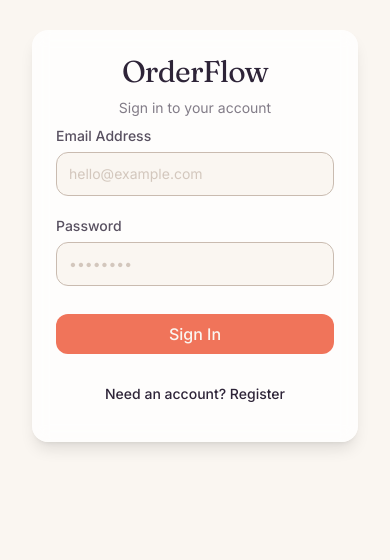
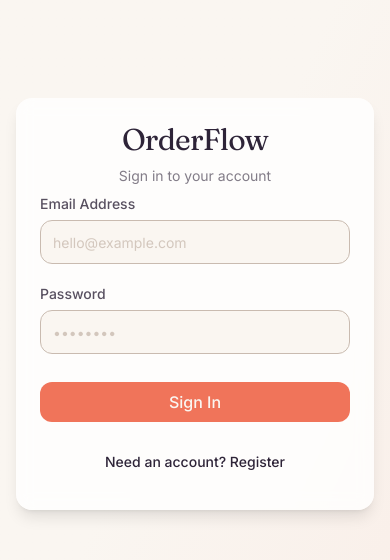
Before and after one commit to Samruddhi-7/orderflow, a Next.js app in the folder web/: page / in a window 390 px wide. Shown: the part 118-678 px from the top of the page. Built offline with nearby package versions, Linux system fonts and the light colour scheme.

Commit message:
feat(ui): complete Phase F - responsive polish and motion

```diff
--- a/web/package.json
+++ b/web/package.json
@@ -10,6 +10,7 @@
   },
   "dependencies": {
     "clsx": "^2.1.1",
+    "framer-motion": "^12.42.2",
     "lucide-react": "^1.23.0",
     "next": "16.2.9",
     "react": "19.2.4",
--- a/web/src/app/layout.tsx
+++ b/web/src/app/layout.tsx
@@ -42,7 +42,7 @@ export default function RootLayout({
       <body className="min-h-full flex flex-col bg-bg text-ink font-sans">
         <AuthProvider>
           <CartProvider>
-            <main className="flex-1 max-w-7xl mx-auto w-full p-4 sm:p-6 lg:p-8">
+            <main className="flex-1 w-full flex flex-col">
               {children}
             </main>
           </CartProvider>
--- a/web/src/app/page.tsx
+++ b/web/src/app/page.tsx
@@ -51,7 +51,7 @@ export default function Home() {
   };
 
   return (
-    <div className="flex min-h-[80vh] items-center justify-center p-4">
+    <div className="flex-1 flex min-h-screen items-center justify-center p-4 bg-gradient-to-br from-bg via-bg to-accent-soft/30">
       <Card className="w-full max-w-md shadow-lg border-none bg-white/80 backdrop-blur">
         <CardHeader className="text-center pb-2">
           <CardTitle className="text-3xl mb-2">OrderFlow</CardTitle>
--- /dev/null
+++ b/web/src/app/template.tsx
@@ -0,0 +1,16 @@
+"use client";
+
+import { motion } from "framer-motion";
+
+export default function Template({ children }: { children: React.ReactNode }) {
+  return (
+    <motion.div
+      initial={{ opacity: 0, y: 10 }}
+      animate={{ opacity: 1, y: 0 }}
+      transition={{ duration: 0.4, ease: "easeOut" }}
+      className="w-full"
+    >
+      {children}
+    </motion.div>
+  );
+}
--- a/web/src/components/ui/Input.tsx
+++ b/web/src/components/ui/Input.tsx
@@ -1,4 +1,4 @@
-import React from "react";
+import React, { useId } from "react";
 import { cn } from "@/lib/utils";
 
 export interface InputProps
@@ -8,14 +8,20 @@ export interface InputProps
 }
 
 export const Input = React.forwardRef<HTMLInputElement, InputProps>(
-  ({ className, label, error, ...props }, ref) => {
+  ({ className, label, error, id, ...props }, ref) => {
+    const generatedId = useId();
+    const inputId = id || generatedId;
+
     return (
       <div className="flex flex-col gap-1.5 w-full">
         {label && (
-          <label className="text-sm font-medium text-ink/80">{label}</label>
+          <label htmlFor={inputId} className="text-sm font-medium text-ink/80">
+            {label}
+          </label>
         )}
         <input
           ref={ref}
+          id={inputId}
           className={cn(
             "flex h-11 w-full rounded-xl border border-muted bg-bg px-3 py-2 text-sm text-ink placeholder:text-muted/80 transition-colors",
             "focus:outline-none focus:ring-2 focus:ring-accent focus:border-transparent",
```
Also changed, not shown: 1 other file (tests, documents, lock files or other folders).
